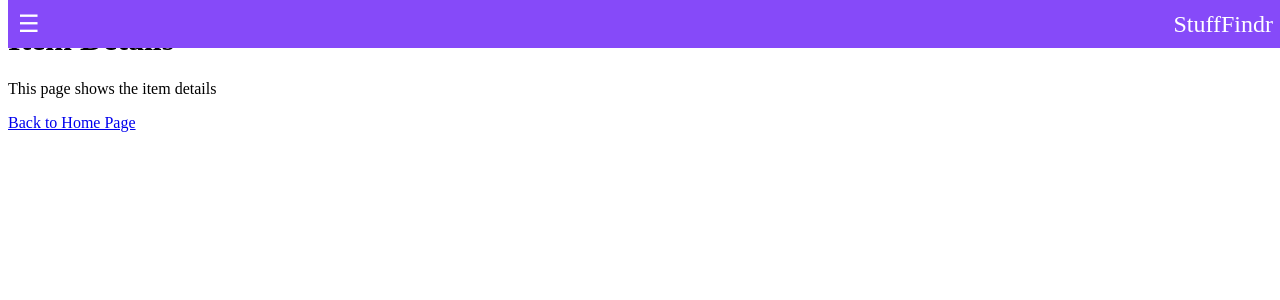
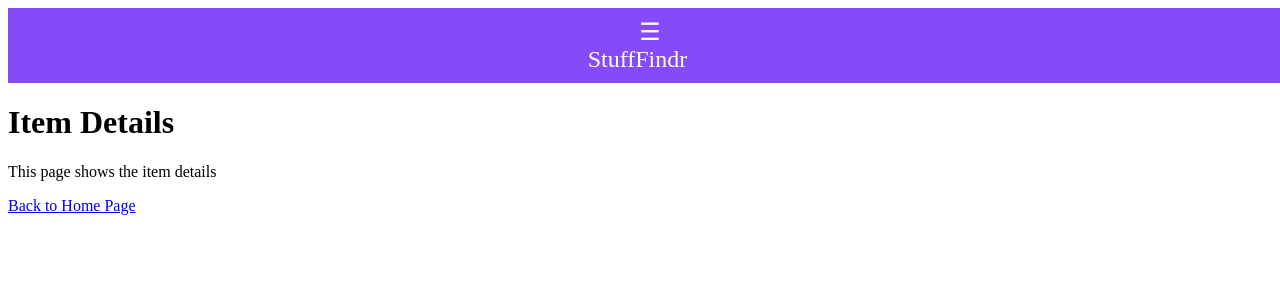
Before and after one commit to Code-the-Dream-School/ffprac-team7-front, a React (Vite) app: page /itemDetails in a window 1280 px wide. Shown: the top 300 px of the page. Built offline with nearby package versions, Linux system fonts and the light colour scheme.

Commit message:
fixed_global-header

```diff
--- a/src/App.css
+++ b/src/App.css
@@ -0,0 +1,3 @@
+.app {
+   margin: 0;
+}
--- a/src/shared/header.css
+++ b/src/shared/header.css
@@ -3,9 +3,10 @@
     background-color: #864AF9;
     color: white;
     display:flex;
+    flex-direction: column;
     justify-content: space-between;
     align-items: center;
-    position: fixed;     /*sticky header*/
+    position: sticky;     /*sticky header*/
     width: 100%;
     top: 0;            /*aligns to top of page*/
     z-index: 1000;        /*keeps on top of elements*/
```
